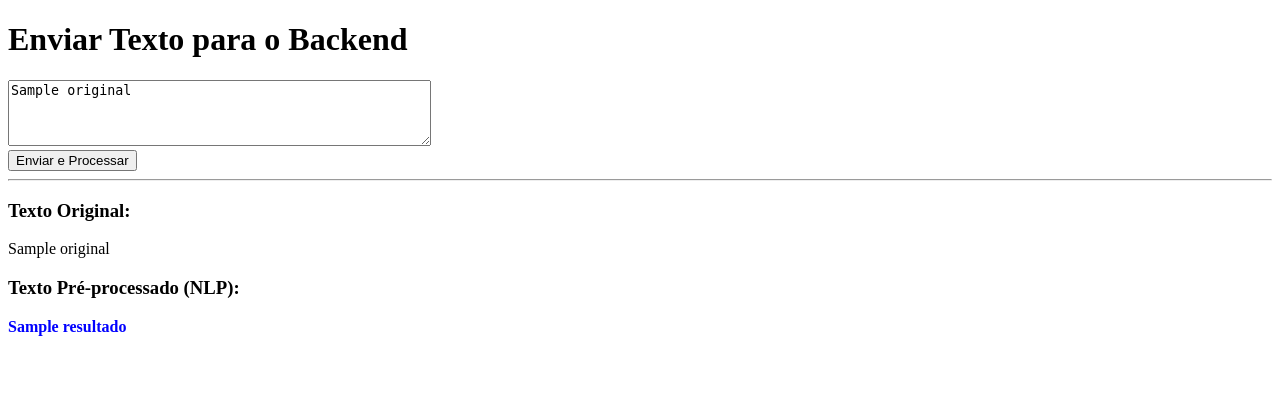
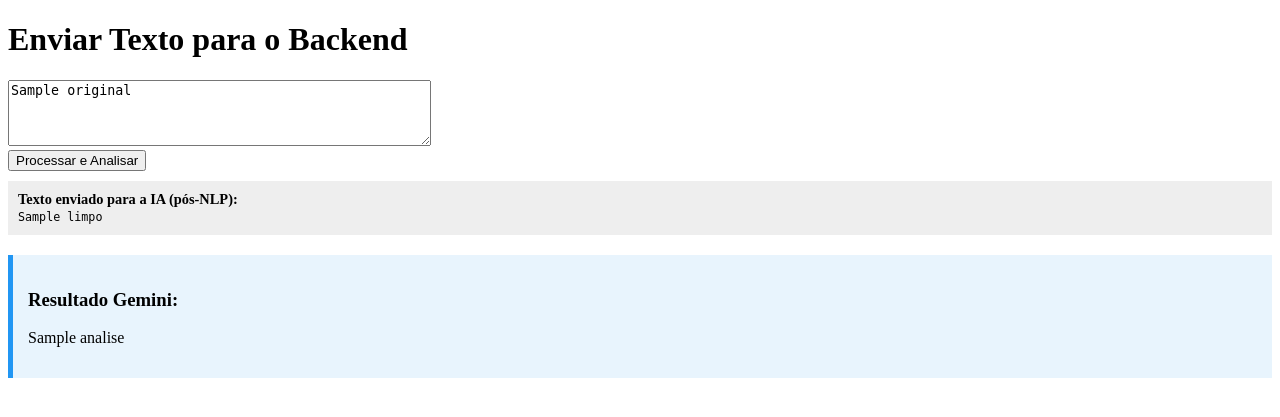
Before and after one commit to 638594/AI-Email, a Flask app: template templates/index.html in a window 1280 px wide. Shown: the top 417 px of the page. Run offline with Flask 3, Linux system fonts and the light colour scheme; the template is opened without the code that fills it: most values are stand-ins (such as "Sample title", 1, 10 or a date in 2020).

Commit message:
Classificacao e Sugestao da IA funcionando

```diff
--- a/app.py
+++ b/app.py
@@ -1,23 +1,84 @@
+import os
+import google.generativeai as genai
+from dotenv import load_dotenv
 from flask import Flask, render_template, request
 from nlp_utils import preprocessador_texto
+from google.generativeai.types import HarmCategory,HarmBlockThreshold
 
 app = Flask(__name__)
 
+load_dotenv()
+
+api_key = os.getenv("GEMINI_API_KEY")
+genai.configure(api_key=api_key)
+
+model = genai.GenerativeModel('gemini-3-flash-preview')
+
+def analisar_com_gemini(texto_limpo):
+    # Configuração para ignorar bloqueios de segurança bobos durante o teste
+    safety_settings = {
+        HarmCategory.HARM_CATEGORY_HARASSMENT: HarmBlockThreshold.BLOCK_NONE,
+        HarmCategory.HARM_CATEGORY_HATE_SPEECH: HarmBlockThreshold.BLOCK_NONE,
+        HarmCategory.HARM_CATEGORY_SEXUALLY_EXPLICIT: HarmBlockThreshold.BLOCK_NONE,
+        HarmCategory.HARM_CATEGORY_DANGEROUS_CONTENT: HarmBlockThreshold.BLOCK_NONE,
+    }
+
+    model = genai.GenerativeModel('gemini-3-flash-preview')
+
+    prompt = f"""
+    Com base nos radicais de palavras abaixo, siga estas regras:
+    1. Classifique como 'Produtivo' ou 'Improdutivo'.
+    2. Não dê justificativas.
+    3. Escreva uma 'Sugestão de Resposta' curta e profissional.
+
+    Texto processado: {texto_limpo}
+
+    Formato de resposta desejado:
+    Classificação: [Sua classificação]
+    Sugestão: [Sua sugestão]
+    """
+
+    try:
+        # Passamos as configurações de segurança aqui
+        response = model.generate_content(
+            prompt,
+            safety_settings=safety_settings
+        )
+
+        # Verificamos se a resposta tem conteúdo antes de acessar .text
+        if response.candidates and response.candidates[0].content.parts:
+            return response.text
+        else:
+            return "A IA não conseguiu gerar uma resposta para este texto (bloqueio de segurança)."
+
+    except Exception as e:
+        return f"Erro: {str(e)}"
+
+
 @app.route('/', methods=['GET', 'POST'])
 def index():
-    resultado_nlp = None
+    texto_limpo = None
     texto_original = None
+    analise_ia = None
 
     if request.method == 'POST':
         texto_original = request.form.get('meu_texto')
 
-        resultado_nlp = preprocessador_texto(texto_original)
+        if texto_original:
+
+            texto_limpo = preprocessador_texto(texto_original)
+
+            analise_ia= analisar_com_gemini(texto_limpo)
 
 
-        print(f"Original: {texto_original}")
-        print(f"Processado: {resultado_nlp}")
+        # print(f"Original: {texto_original}")
+        # print(f"Processado: {resultado_nlp}")
 
-    return render_template('index.html', original=texto_original, resultado =resultado_nlp)
+    return render_template('index.html',
+                           original=texto_original,
+                           limpo =texto_limpo,
+                           analise = analise_ia
+                           )
 
 if __name__ == '__main__':
     app.run(debug=True)
--- a/templates/index.html
+++ b/templates/index.html
@@ -8,18 +8,22 @@
     <h1>Enviar Texto para o Backend</h1>
 
     <form method="POST">
-        <textarea name="meu_texto" rows="4" cols="50" placeholder="Digite algo aqui...">{{ original if original }}</textarea>
-        <br>
-        <button type="submit">Enviar e Processar</button>
+        <textarea name="meu_texto" rows="4" cols="50">{{ original if original }}</textarea><br>
+        <button type="submit">Processar e Analisar</button>
     </form>
 
-    {% if resultado %}
-        <hr>
-        <h3>Texto Original:</h3>
-        <p>{{ original }}</p>
+    {% if limpo %}
+        <div style="background: #eee; padding: 10px; margin-top: 10px; font-size: 0.9em;">
+            <strong>Texto enviado para a IA (pós-NLP):</strong><br>
+            <code>{{ limpo }}</code>
+        </div>
+    {% endif %}
 
-        <h3>Texto Pré-processado (NLP):</h3>
-        <p style="color: blue; font-weight: bold;">{{ resultado }}</p>
+    {% if analise %}
+        <div style="background: #e8f4fd; padding: 15px; border-left: 5px solid #2196F3; margin-top: 20px;">
+            <h3>Resultado Gemini:</h3>
+            <p style="white-space: pre-wrap;">{{ analise }}</p>
+        </div>
     {% endif %}
-</body>
+
 </html>
```
